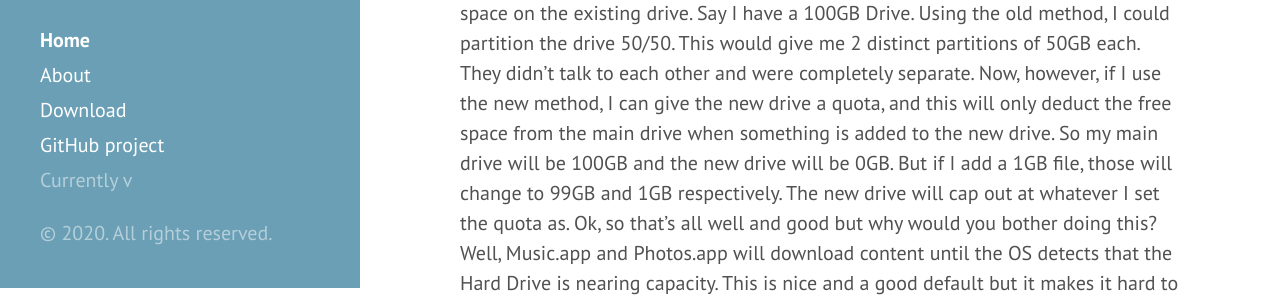
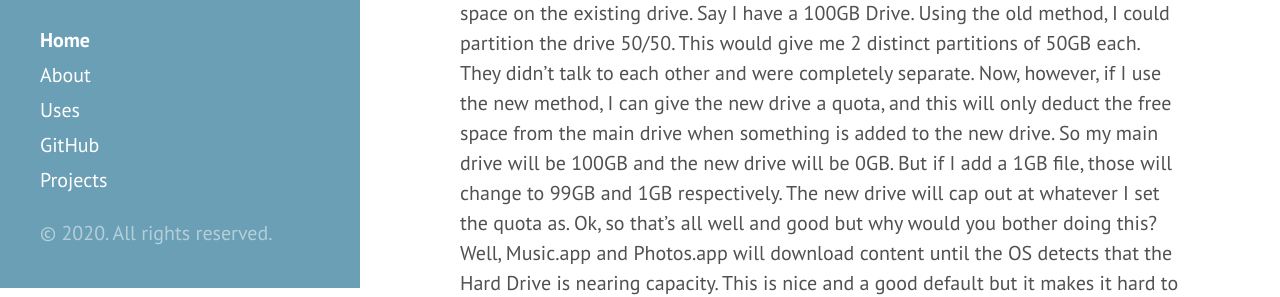
Before and after one commit to MrJamieRyan/mrjamieryan.github.io, a Jekyll site: the page built from index.html, in a window 1280 px wide. Shown: the part 612-909 px from the top of the page. Built offline with Jekyll 4.4.1, drawn with Linux system fonts in a browser that asks for light colours; the list of posts is cut into pages by our own code.

Commit message:
Update sidebar.html

```diff
--- a/_includes/sidebar.html
+++ b/_includes/sidebar.html
@@ -26,9 +26,9 @@
         {% endif %}
       {% endfor %}
 
-      <a class="sidebar-nav-item" href="{{ site.github.repo }}/archive/v{{ site.version }}.zip">Download</a>
-      <a class="sidebar-nav-item" href="{{ site.github.repo }}">GitHub project</a>
-      <span class="sidebar-nav-item">Currently v{{ site.version }}</span>
+      <a class="sidebar-nav-item" href="https://jamieryan.dev/uses">Uses</a>
+      <a class="sidebar-nav-item" href="https://github.com/mrjamieryan">GitHub</a>
+      <a class="sidebar-nav-item" href="">Projects</a>
     </nav>
 
     <p>&copy; {{ site.time | date: '%Y' }}. All rights reserved.</p>
```
